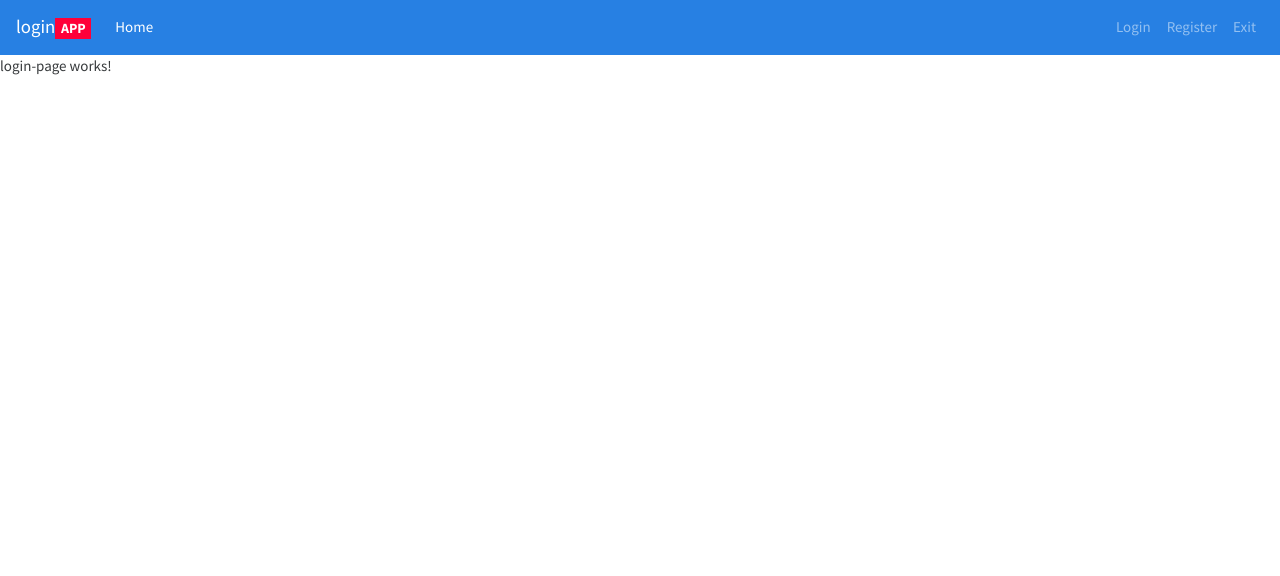
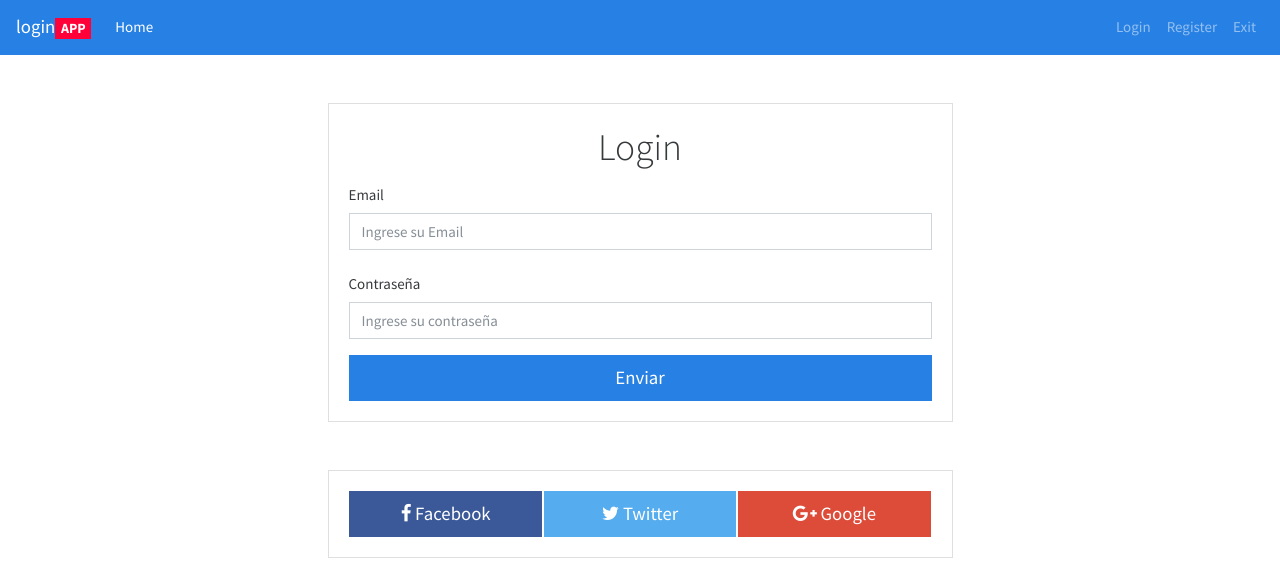
Before and after one commit to matihospital/loginApp, an Angular app: page /login in a window 1280 px wide. Shown: the top 576 px of the page. Built offline with nearby package versions, Linux system fonts and the light colour scheme.

Commit message:
Maqueta paginas de login y register

```diff
--- a/src/app/components/home-page/home-page.component.html
+++ b/src/app/components/home-page/home-page.component.html
@@ -1,3 +1,8 @@
-<p>
-  home-page works!
-</p>
+<div class="jumbotron text-center">
+  <h1 class="display-3">LoginApp</h1>
+  <p class="lead">Aplicacion web creada con Angular y Firebase</p>
+  <hr class="my-4">
+  <p class="lead">
+    <a class="btn btn-primary btn-lg" href="#" role="button" routerLink="/login">Ingresar</a>
+  </p>
+</div>
--- a/src/app/components/login-page/login-page.component.html
+++ b/src/app/components/login-page/login-page.component.html
@@ -1,3 +1,31 @@
-<p>
-  login-page works!
-</p>
+<div class="row">
+  <div class="col-md-6 mx-auto mt-5">
+    <div class="card">
+      <div class="card-body">
+        <h1 class="text-center">Login</h1>
+        <form>
+          <div class="form-group">
+            <label class="col-form-label" for="email">Email</label>
+            <input type="email" class="form-control" placeholder="Ingrese su Email" id="email">
+          </div>
+          <div class="form-group">
+            <label class="col-form-label" for="password">Contraseña</label>
+            <input type="password" class="form-control" placeholder="Ingrese su contraseña" id="password">
+          </div>
+          <input type="button" value="Enviar" class="btn btn-primary btn-block btn-lg">
+        </form>
+      </div>
+    </div>
+  </div>
+</div>
+<div class="row">
+  <div class="col-md-6 mx-auto mt-5">
+    <div class="card">
+      <div class="card-body d-flex justify-content-around">
+       <button class="btn btn-lg btn-facebook"><i class="fa fa-facebook"></i>  Facebook</button>
+        <button class="btn btn-lg btn-twitter"><i class="fa fa-twitter"></i>  Twitter</button>
+        <button class="btn btn-lg btn-google"><i class="fa fa-google-plus"></i>  Google</button>
+      </div>
+    </div>
+  </div>
+</div>
--- a/src/app/components/login-page/login-page.component.scss
+++ b/src/app/components/login-page/login-page.component.scss
@@ -0,0 +1,18 @@
+.btn{
+  width: 33%;
+}
+
+.btn-facebook{
+  background: #3b5998;
+  color: #fff;
+}
+
+.btn-twitter{
+  background: #55acee;
+  color: #fff;
+}
+
+.btn-google{
+  background: #dd4b39;
+  color: #fff;
+}
--- a/src/app/components/not-found-page/not-found-page.component.html
+++ b/src/app/components/not-found-page/not-found-page.component.html
@@ -1,3 +1,8 @@
-<p>
-  not-found-page works!
-</p>
+<div class="jumbotron text-center">
+  <h1 class="display-3">Ups! No se ha encontrado la página</h1>
+  <p class="lead">La página a la que intentas ingresar no existe.</p>
+  <hr class="my-4">
+  <p class="lead">
+    <a class="btn btn-primary btn-lg" href="#" role="button" routerLink="/">Volver al Inicio</a>
+  </p>
+</div>
--- a/src/app/components/private-page/private-page.component.html
+++ b/src/app/components/private-page/private-page.component.html
@@ -1,3 +1,8 @@
-<p>
-  private-page works!
-</p>
+<div class="jumbotron text-center">
+  <h1 class="display-3">Bienvenido</h1>
+  <p class="lead">Has ingresado al sistema!<</p>
+  <hr class="my-4">
+  <p class="lead">
+    <a class="btn btn-primary btn-lg" href="#" role="button" routerLink="/">Volver al Inicio</a>
+  </p>
+</div>
--- a/src/app/components/register-page/register-page.component.html
+++ b/src/app/components/register-page/register-page.component.html
@@ -1,3 +1,24 @@
-<p>
-  register-page works!
-</p>
+<div class="row">
+  <div class="col-md-6 mx-auto mt-5">
+    <div class="card">
+      <div class="card-body">
+        <h1 class="text-center">Sign In</h1>
+        <form>
+          <div class="form-group">
+            <label class="col-form-label" for="email">Email</label>
+            <input type="email" class="form-control" placeholder="Ingrese su Email" id="email">
+          </div>
+          <div class="form-group">
+            <label class="col-form-label" for="password">Contraseña</label>
+            <input type="password" class="form-control" placeholder="Ingrese su contraseña" id="password">
+          </div>
+          <div class="form-group">
+            <label class="col-form-label" for="password2">Repetir contraseña</label>
+            <input type="password" class="form-control" placeholder="Ingrese su contraseña" id="password2">
+          </div>
+          <input type="button" value="Registrarse" class="btn btn-primary btn-block btn-lg">
+        </form>
+      </div>
+    </div>
+  </div>
+</div>
```
